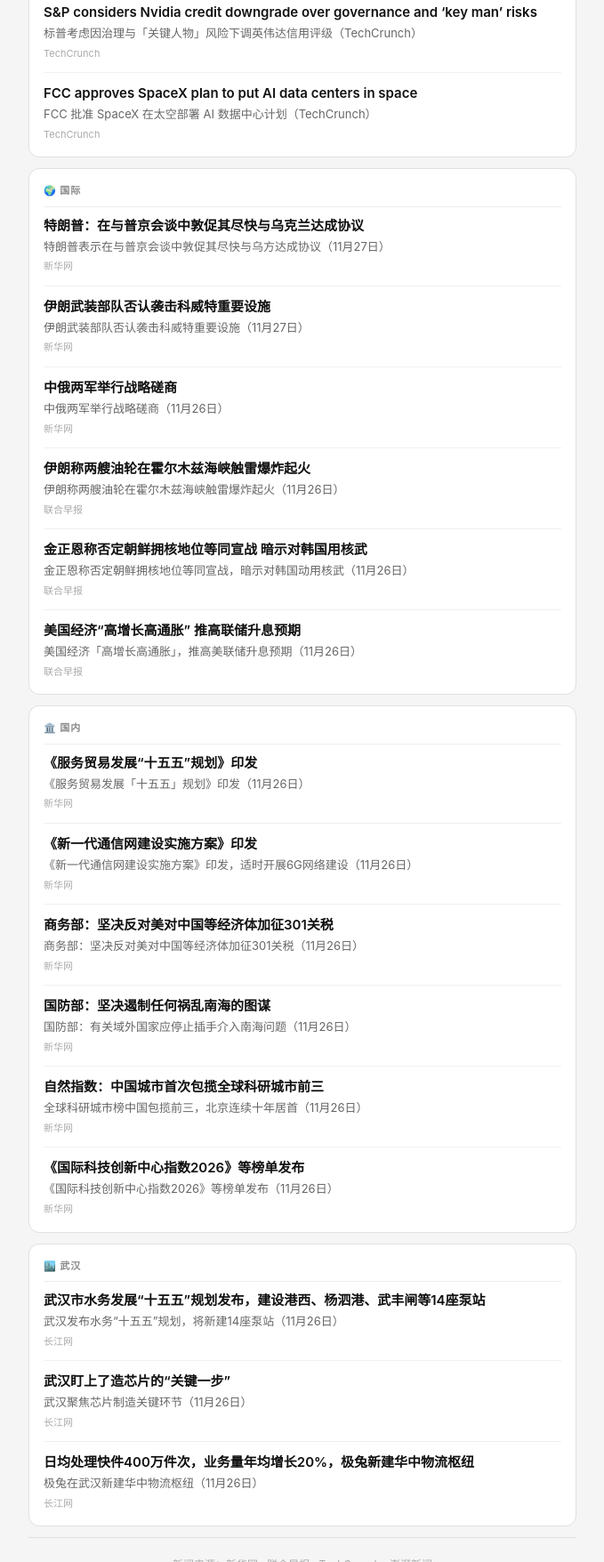
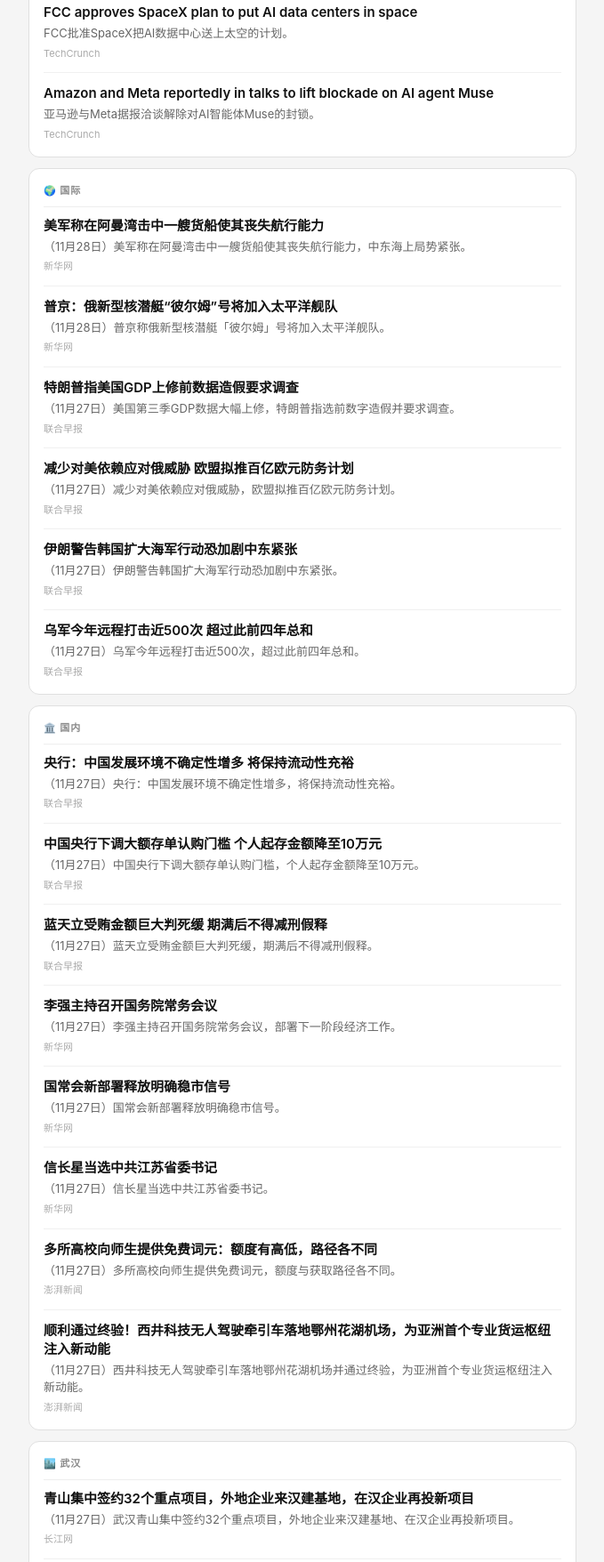
Before and after one commit to chenanchina/austin-news, a plain HTML site: page index.html in a window 1280 px wide. Shown: the part 716-2472 px from the top of the page at 89% size, without its empty margins (300-979 px from the left). Drawn offline with Linux system fonts and the light colour scheme.

Commit message:
Update news digest 2026年11月28日

```diff
--- a/index.html
+++ b/index.html
@@ -3,7 +3,7 @@
 <head>
   <meta charset="UTF-8">
   <meta name="viewport" content="width=device-width, initial-scale=1.0">
-  <title>2026年11月27日 新闻摘要</title>
+  <title>2026年11月28日 新闻摘要</title>
   <style>
     * { margin: 0; padding: 0; box-sizing: border-box; }
     body { font-family: -apple-system, BlinkMacSystemFont, 'Segoe UI', Roboto, sans-serif; background: #f5f5f5; color: #222; line-height: 1.6; font-size: 16px; }
@@ -44,8 +44,8 @@
 <body>
   <div class="container">
     <header>
-      <h1>📰 早安安哥 · 2026年11月27日</h1>
-      <div class="header-date">周五 · AI前沿 · 国际 · 国内 · 武汉</div>
+      <h1>📰 早安安哥 · 2026年11月28日</h1>
+      <div class="header-date">周六 · AI前沿 · 国际 · 国内 · 武汉</div>
       <div class="header-tags">
         <span class="tag tag-ai">🤖 AI前沿</span>
         <span class="tag tag-intl">🌍 国际</span>
@@ -58,38 +58,38 @@
     <div class="card">
       <div class="card-section">🤖 AI前沿</div>
             <div class="news-item">
-        <div class="news-title"><a href="https://www.zaobao.com.sg/news/china/story20261126-10060985" target="_blank">华为拟披露新一代AI存储晶片 挑战三星与SK海力士</a></div>
-        <div class="news-desc">华为拟披露新一代AI存储晶片，正面挑战三星与SK海力士（11月26日）</div>
-        <div class="news-source">联合早报</div>
+        <div class="news-title"><a href="https://www.news.cn/tech/20261127/3bf5b749829a488b941255e83b38132d/c.html" target="_blank">我国发布地球大模型引擎SUICE V0.1版</a></div>
+        <div class="news-desc">（11月27日）我国发布地球大模型引擎SUICE V0.1版，面向地球系统科研的大模型工具开源。</div>
+        <div class="news-source">新华网</div>
       </div>
       <div class="news-item">
-        <div class="news-title"><a href="https://www.news.cn/20261126/5b846aa390674a86825f08cbac6c1d30/c.html" target="_blank">国家数据局拟进一步完善数据规则赋能人工智能创新发展</a></div>
-        <div class="news-desc">国家数据局拟进一步完善数据规则，赋能人工智能创新发展（11月26日）</div>
+        <div class="news-title"><a href="https://www.news.cn/tech/20261127/31719540007541c1ba640c9156663524/c.html" target="_blank">新一代通信网建设路线图出炉</a></div>
+        <div class="news-desc">（11月27日）新一代通信网建设路线图出炉，明确6G网络建设与电信法制定安排。</div>
         <div class="news-source">新华网</div>
       </div>
       <div class="news-item">
         <div class="news-title"><a href="https://techcrunch.com/2026/11/26/nvidia-hits-pause-on-chip-shipments-to-southeast-asia/" target="_blank">Nvidia hits pause on chip shipments to Southeast Asia</a></div>
-        <div class="news-desc">英伟达暂停向东南亚出货芯片，区域算力供应链生变（TechCrunch）</div>
+        <div class="news-desc">英伟达暂停对东南亚的芯片出货，AI算力供应链再受关注。</div>
         <div class="news-source">TechCrunch</div>
       </div>
       <div class="news-item">
         <div class="news-title"><a href="https://techcrunch.com/2026/11/25/openai-says-heavy-chatgpt-users-may-hit-limits-sooner-as-it-merges-chat-and-work/" target="_blank">OpenAI says heavy ChatGPT users may hit limits sooner as it merges Chat and Work</a></div>
-        <div class="news-desc">OpenAI 合并 Chat 与 Work，重度用户或更早触及使用限额（TechCrunch）</div>
+        <div class="news-desc">OpenAI合并Chat与Work，重度用户或更早触及使用限额。</div>
         <div class="news-source">TechCrunch</div>
       </div>
       <div class="news-item">
         <div class="news-title"><a href="https://techcrunch.com/2026/11/25/anthropics-dario-amodei-calls-accusations-of-surrendering-human-control-to-ai-absurd/" target="_blank">Anthropic’s Dario Amodei calls accusations of surrendering human control to AI ‘absurd’</a></div>
-        <div class="news-desc">Anthropic CEO Dario Amodei 称「放弃人类控制权」指控荒谬（TechCrunch）</div>
-        <div class="news-source">TechCrunch</div>
-      </div>
-      <div class="news-item">
-        <div class="news-title"><a href="https://techcrunch.com/2026/11/25/sp-considers-nvidia-credit-downgrade-over-governance-and-key-man-risks/" target="_blank">S&P considers Nvidia credit downgrade over governance and ‘key man’ risks</a></div>
-        <div class="news-desc">标普考虑因治理与「关键人物」风险下调英伟达信用评级（TechCrunch）</div>
+        <div class="news-desc">Anthropic的Dario Amodei否认「把人类控制权交给AI」的指控。</div>
         <div class="news-source">TechCrunch</div>
       </div>
       <div class="news-item">
         <div class="news-title"><a href="https://techcrunch.com/2026/11/25/fcc-approves-spacex-plan-to-put-ai-data-centers-in-space/" target="_blank">FCC approves SpaceX plan to put AI data centers in space</a></div>
-        <div class="news-desc">FCC 批准 SpaceX 在太空部署 AI 数据中心计划（TechCrunch）</div>
+        <div class="news-desc">FCC批准SpaceX把AI数据中心送上太空的计划。</div>
+        <div class="news-source">TechCrunch</div>
+      </div>
+      <div class="news-item">
+        <div class="news-title"><a href="https://techcrunch.com/2026/11/25/amazon-and-meta-reportedly-in-talks-to-lift-blockade-on-ai-agent-muse/" target="_blank">Amazon and Meta reportedly in talks to lift blockade on AI agent Muse</a></div>
+        <div class="news-desc">亚马逊与Meta据报洽谈解除对AI智能体Muse的封锁。</div>
         <div class="news-source">TechCrunch</div>
       </div>
 
@@ -99,33 +99,33 @@
     <div class="card">
       <div class="card-section">🌍 国际</div>
             <div class="news-item">
-        <div class="news-title"><a href="https://www.news.cn/world/20261127/3f0d20ed677b486d8065b6dec4395317/c.html" target="_blank">特朗普：在与普京会谈中敦促其尽快与乌克兰达成协议</a></div>
-        <div class="news-desc">特朗普表示在与普京会谈中敦促其尽快与乌方达成协议（11月27日）</div>
+        <div class="news-title"><a href="https://www.news.cn/world/20261128/7023e2fb293345459bd9c08b9e77c2a2/c.html" target="_blank">美军称在阿曼湾击中一艘货船使其丧失航行能力</a></div>
+        <div class="news-desc">（11月28日）美军称在阿曼湾击中一艘货船使其丧失航行能力，中东海上局势紧张。</div>
         <div class="news-source">新华网</div>
       </div>
       <div class="news-item">
-        <div class="news-title"><a href="https://www.news.cn/world/20261127/a610d96d1b8f4bd78e37bb2d16fbe7cb/c.html" target="_blank">伊朗武装部队否认袭击科威特重要设施</a></div>
-        <div class="news-desc">伊朗武装部队否认袭击科威特重要设施（11月27日）</div>
+        <div class="news-title"><a href="https://www.news.cn/world/20261128/5523d32502794659a88e7b031a469a7c/c.html" target="_blank">普京：俄新型核潜艇“彼尔姆”号将加入太平洋舰队</a></div>
+        <div class="news-desc">（11月28日）普京称俄新型核潜艇「彼尔姆」号将加入太平洋舰队。</div>
         <div class="news-source">新华网</div>
       </div>
       <div class="news-item">
-        <div class="news-title"><a href="https://www.news.cn/world/20261126/85c69fae5e9b4e6495fe7920d5f75e76/c.html" target="_blank">中俄两军举行战略磋商</a></div>
-        <div class="news-desc">中俄两军举行战略磋商（11月26日）</div>
-        <div class="news-source">新华网</div>
-      </div>
-      <div class="news-item">
-        <div class="news-title"><a href="https://www.zaobao.com.sg/news/world/story20261126-10063945" target="_blank">伊朗称两艘油轮在霍尔木兹海峡触雷爆炸起火</a></div>
-        <div class="news-desc">伊朗称两艘油轮在霍尔木兹海峡触雷爆炸起火（11月26日）</div>
+        <div class="news-title"><a href="https://www.zaobao.com.sg/news/world/story20261127-10069800" target="_blank">特朗普指美国GDP上修前数据造假要求调查</a></div>
+        <div class="news-desc">（11月27日）美国第三季GDP数据大幅上修，特朗普指选前数字造假并要求调查。</div>
         <div class="news-source">联合早报</div>
       </div>
       <div class="news-item">
-        <div class="news-title"><a href="https://www.zaobao.com.sg/news/world/story20261126-10064072" target="_blank">金正恩称否定朝鲜拥核地位等同宣战 暗示对韩国用核武</a></div>
-        <div class="news-desc">金正恩称否定朝鲜拥核地位等同宣战，暗示对韩国动用核武（11月26日）</div>
+        <div class="news-title"><a href="https://www.zaobao.com.sg/news/world/story20261127-10068296" target="_blank">减少对美依赖应对俄威胁 欧盟拟推百亿欧元防务计划</a></div>
+        <div class="news-desc">（11月27日）减少对美依赖应对俄威胁，欧盟拟推百亿欧元防务计划。</div>
         <div class="news-source">联合早报</div>
       </div>
       <div class="news-item">
-        <div class="news-title"><a href="https://www.zaobao.com.sg/news/world/story20261126-10062953" target="_blank">美国经济“高增长高通胀” 推高联储升息预期</a></div>
-        <div class="news-desc">美国经济「高增长高通胀」，推高美联储升息预期（11月26日）</div>
+        <div class="news-title"><a href="https://www.zaobao.com.sg/news/world/story20261127-10066975" target="_blank">伊朗警告韩国扩大海军行动恐加剧中东紧张</a></div>
+        <div class="news-desc">（11月27日）伊朗警告韩国扩大海军行动恐加剧中东紧张。</div>
+        <div class="news-source">联合早报</div>
+      </div>
+      <div class="news-item">
+        <div class="news-title"><a href="https://www.zaobao.com.sg/news/world/story20261127-10068032" target="_blank">乌军今年远程打击近500次 超过此前四年总和</a></div>
+        <div class="news-desc">（11月27日）乌军今年远程打击近500次，超过此前四年总和。</div>
         <div class="news-source">联合早报</div>
       </div>
     </div>
@@ -134,34 +134,44 @@
     <div class="card">
       <div class="card-section">🏛️ 国内</div>
             <div class="news-item">
-        <div class="news-title"><a href="https://www.news.cn/fortune/20261126/87e46d915f0848d2bea407b20aeefb65/c.html" target="_blank">《服务贸易发展“十五五”规划》印发</a></div>
-        <div class="news-desc">《服务贸易发展「十五五」规划》印发（11月26日）</div>
+        <div class="news-title"><a href="https://www.zaobao.com.sg/news/china/story20261127-10070183" target="_blank">央行：中国发展环境不确定性增多 将保持流动性充裕</a></div>
+        <div class="news-desc">（11月27日）央行：中国发展环境不确定性增多，将保持流动性充裕。</div>
+        <div class="news-source">联合早报</div>
+      </div>
+      <div class="news-item">
+        <div class="news-title"><a href="https://www.zaobao.com.sg/news/china/story20261127-10070009" target="_blank">中国央行下调大额存单认购门槛 个人起存金额降至10万元</a></div>
+        <div class="news-desc">（11月27日）中国央行下调大额存单认购门槛，个人起存金额降至10万元。</div>
+        <div class="news-source">联合早报</div>
+      </div>
+      <div class="news-item">
+        <div class="news-title"><a href="https://www.zaobao.com.sg/news/china/story20261127-10068735" target="_blank">蓝天立受贿金额巨大判死缓 期满后不得减刑假释</a></div>
+        <div class="news-desc">（11月27日）蓝天立受贿金额巨大判死缓，期满后不得减刑假释。</div>
+        <div class="news-source">联合早报</div>
+      </div>
+      <div class="news-item">
+        <div class="news-title"><a href="https://www.news.cn/politics/leaders/20261127/a7c52bc55082444da343d42d738f28b8/c.html" target="_blank">李强主持召开国务院常务会议</a></div>
+        <div class="news-desc">（11月27日）李强主持召开国务院常务会议，部署下一阶段经济工作。</div>
         <div class="news-source">新华网</div>
       </div>
       <div class="news-item">
-        <div class="news-title"><a href="https://www.news.cn/info/20261126/fc1c68da2c514a068663e08fa5a89553/c.html" target="_blank">《新一代通信网建设实施方案》印发</a></div>
-        <div class="news-desc">《新一代通信网建设实施方案》印发，适时开展6G网络建设（11月26日）</div>
+        <div class="news-title"><a href="https://www.news.cn/fortune/20261127/73e4b00aade74e069e6c0b1df8311520/c.html" target="_blank">国常会新部署释放明确稳市信号</a></div>
+        <div class="news-desc">（11月27日）国常会新部署释放明确稳市信号。</div>
         <div class="news-source">新华网</div>
       </div>
       <div class="news-item">
-        <div class="news-title"><a href="https://www.news.cn/world/20261126/ce1c7e87dd2f4406b827d1e00d1b1912/c.html" target="_blank">商务部：坚决反对美对中国等经济体加征301关税</a></div>
-        <div class="news-desc">商务部：坚决反对美对中国等经济体加征301关税（11月26日）</div>
+        <div class="news-title"><a href="https://www.news.cn/politics/20261127/8af9a42ef5e84b6e979200e950a535cc/c.html" target="_blank">信长星当选中共江苏省委书记</a></div>
+        <div class="news-desc">（11月27日）信长星当选中共江苏省委书记。</div>
         <div class="news-source">新华网</div>
       </div>
       <div class="news-item">
-        <div class="news-title"><a href="https://www.news.cn/politics/20261126/5bd7edcbe5fb48ef81fa0db6d518b914/c.html" target="_blank">国防部：坚决遏制任何祸乱南海的图谋</a></div>
-        <div class="news-desc">国防部：有关域外国家应停止插手介入南海问题（11月26日）</div>
-        <div class="news-source">新华网</div>
+        <div class="news-title"><a href="https://www.thepaper.cn/newsDetail_forward_34576509" target="_blank">多所高校向师生提供免费词元：额度有高低，路径各不同</a></div>
+        <div class="news-desc">（11月27日）多所高校向师生提供免费词元，额度与获取路径各不同。</div>
+        <div class="news-source">澎湃新闻</div>
       </div>
       <div class="news-item">
-        <div class="news-title"><a href="https://www.news.cn/tech/20261126/d2b4315198734faaa93030ff2ea697c9/c.html" target="_blank">自然指数：中国城市首次包揽全球科研城市前三</a></div>
-        <div class="news-desc">全球科研城市榜中国包揽前三，北京连续十年居首（11月26日）</div>
-        <div class="news-source">新华网</div>
-      </div>
-      <div class="news-item">
-        <div class="news-title"><a href="https://www.news.cn/tech/20261126/f9728e66b11b405689815c8ee686bc9f/c.html" target="_blank">《国际科技创新中心指数2026》等榜单发布</a></div>
-        <div class="news-desc">《国际科技创新中心指数2026》等榜单发布（11月26日）</div>
-        <div class="news-source">新华网</div>
+        <div class="news-title"><a href="https://www.thepaper.cn/newsDetail_forward_34574465" target="_blank">顺利通过终验！西井科技无人驾驶牵引车落地鄂州花湖机场，为亚洲首个专业货运枢纽注入新动能</a></div>
+        <div class="news-desc">（11月27日）西井科技无人驾驶牵引车落地鄂州花湖机场并通过终验，为亚洲首个专业货运枢纽注入新动能。</div>
+        <div class="news-source">澎湃新闻</div>
       </div>
     </div>
 
@@ -169,18 +179,18 @@
     <div class="card">
       <div class="card-section">🏙️ 武汉</div>
             <div class="news-item">
-        <div class="news-title"><a href="http://news.cjn.cn/whpd/yw_19947/202611/t5363051.htm" target="_blank">武汉市水务发展“十五五”规划发布，建设港西、杨泗港、武丰闸等14座泵站</a></div>
-        <div class="news-desc">武汉发布水务“十五五”规划，将新建14座泵站（11月26日）</div>
+        <div class="news-title"><a href="http://news.cjn.cn/whpd/yw_19947/202611/t5363433.htm" target="_blank">青山集中签约32个重点项目，外地企业来汉建基地，在汉企业再投新项目</a></div>
+        <div class="news-desc">（11月27日）武汉青山集中签约32个重点项目，外地企业来汉建基地、在汉企业再投新项目。</div>
         <div class="news-source">长江网</div>
       </div>
       <div class="news-item">
-        <div class="news-title"><a href="http://news.cjn.cn/whpd/yw_19947/202611/t5363034.htm" target="_blank">武汉盯上了造芯片的“关键一步”</a></div>
-        <div class="news-desc">武汉聚焦芯片制造关键环节（11月26日）</div>
+        <div class="news-title"><a href="http://news.cjn.cn/whpd/yw_19947/202611/t5363415.htm" target="_blank">菲倍思：国产传感器切入风电高端检测市场</a></div>
+        <div class="news-desc">（11月27日）武汉企业菲倍思的国产传感器切入风电高端检测市场。</div>
         <div class="news-source">长江网</div>
       </div>
       <div class="news-item">
-        <div class="news-title"><a href="http://news.cjn.cn/whpd/yw_19947/202611/t5362908.htm" target="_blank">日均处理快件400万件次，业务量年均增长20%，极兔新建华中物流枢纽</a></div>
-        <div class="news-desc">极兔在武汉新建华中物流枢纽（11月26日）</div>
+        <div class="news-title"><a href="http://news.cjn.cn/whpd/yw_19947/202611/t5363101.htm" target="_blank">最新排名出炉！武汉科研位次全球第八</a></div>
+        <div class="news-desc">（11月26日）最新排名出炉，武汉科研位次全球第八。</div>
         <div class="news-source">长江网</div>
       </div>
     </div>
```
